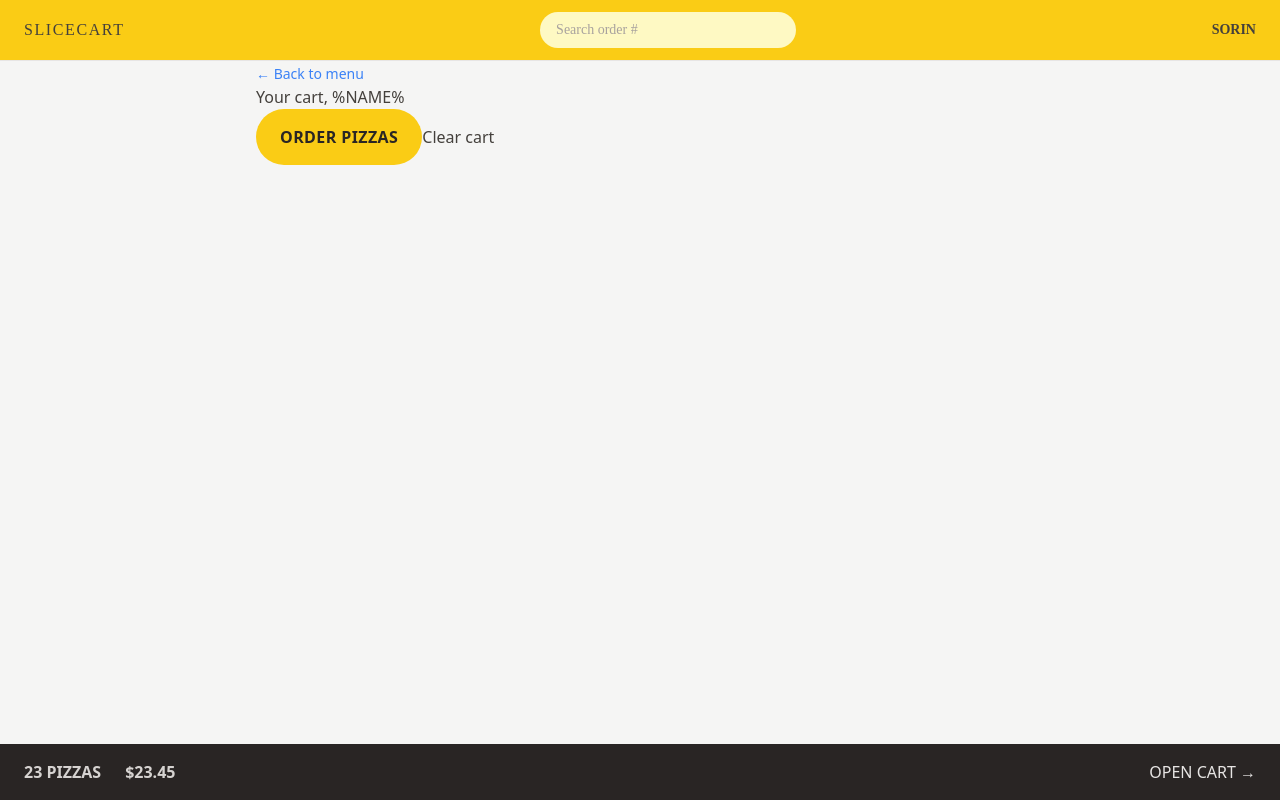
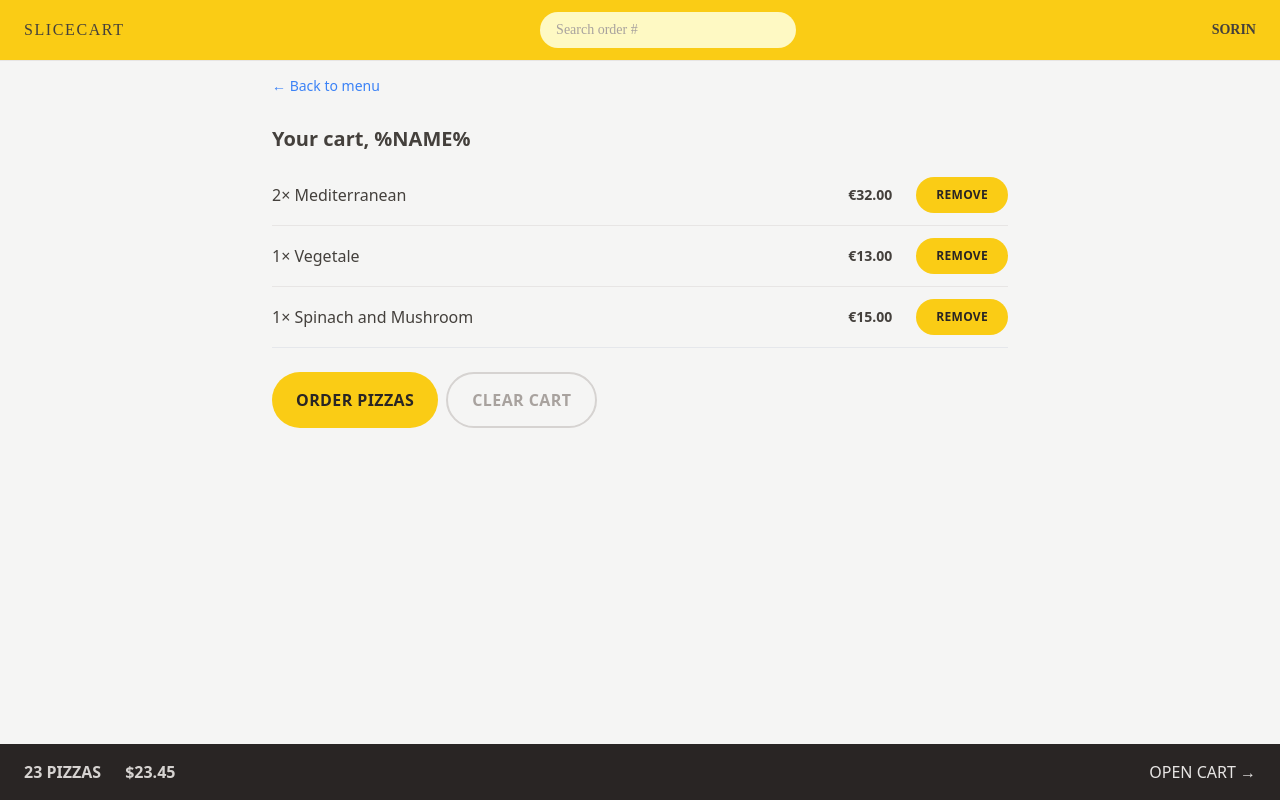
Before and after one commit to Sorelul/SliceCart, a React (Vite) app: page /cart in a window 1280 px wide. Built offline with nearby package versions, Linux system fonts and the light colour scheme; a web font is replaced by a local one.

Commit message:
Refactor Cart and CartItem components for improved layout and styling; integrate CartItem component and enhance Button styles for better user experience

```diff
--- a/src/features/cart/Cart.jsx
+++ b/src/features/cart/Cart.jsx
@@ -1,6 +1,7 @@
 import { Link } from 'react-router-dom';
 import LinkButton from '../../ui/LinkButton';
 import Button from '../../ui/Button';
+import CartItem from './CartItem';
 
 const fakeCart = [
   {
@@ -30,16 +31,22 @@
   const cart = fakeCart;
 
   return (
-    <div>
+    <div className="px-4 py-3">
       <LinkButton to="/menu">&larr; Back to menu</LinkButton>
 
-      <h2>Your cart, %NAME%</h2>
+      <h2 className="mt-7 text-xl font-semibold">Your cart, %NAME%</h2>
 
-      <div>
+      <ul className="mt-3 divide-y divide-stone-200 border-b">
+        {cart.map((item) => (
+          <CartItem item={item} key={item.key} />
+        ))}
+      </ul>
+
+      <div className="mt-6 space-x-2">
         <Button type="primary" to="/order/new">
           Order pizzas
         </Button>
-        <button>Clear cart</button>
+        <Button type="secondary">Clear cart</Button>
       </div>
     </div>
   );
--- a/src/features/cart/CartItem.jsx
+++ b/src/features/cart/CartItem.jsx
@@ -1,15 +1,17 @@
-import { formatCurrency } from "../../utilities/helpers";
+import Button from '../../ui/Button';
+import { formatCurrency } from '../../utilities/helpers';
 
 function CartItem({ item }) {
   const { pizzaId, name, quantity, totalPrice } = item;
 
   return (
-        <li>
-            <p>
+    <li className="py-3 sm:flex sm:items-center sm:justify-between">
+      <p className="mb-1 sm:mb-0">
         {quantity}&times; {name}
       </p>
-            <div>
-                <p>{formatCurrency(totalPrice)}</p>
+      <div className="flex items-center justify-between sm:gap-6">
+        <p className="text-sm font-bold">{formatCurrency(totalPrice)}</p>
+        <Button type="small">Remove</Button>
       </div>
     </li>
   );
--- a/src/ui/Button.jsx
+++ b/src/ui/Button.jsx
@@ -1,13 +1,17 @@
 import { Link } from 'react-router-dom';
 
 function Button({ children, disabled = false, to = null, type = 'primary' }) {
+  const base =
+    'inline-block font-semibold tracking-wide uppercase transition-colors duration-300 bg-yellow-400 rounded-full focus-outline-none text-stone-800 hover:bg-yellow-300 focus:bg-yellow-300 focus:ring focus:ring-yellow-300 focus:ring-offset-2 disabled:cursor-not-allowed';
+
   const styles = {
-    base: 'inline-block font-semibold tracking-wide uppercase transition-colors duration-300 bg-yellow-400 rounded-full focus-outline-none text-stone-800 hover:bg-yellow-300 focus:bg-yellow-300 focus:ring focus:ring-yellow-300 focus:ring-offset-2 disabled:cursor-not-allowed',
-    primary: 'px-4 py-3 sm:px-6 sm:py-4',
-    small: 'px-4 py-2 text-xs sm:px-5 sm:py-2.5 text-xs',
+    primary: base + ' px-4 py-3 sm:px-6 sm:py-4',
+    small: base + 'px-4 py-2 text-xs sm:px-5 sm:py-2.5 text-xs',
+    secondary:
+      'inline-block font-semibold border-2 border-stone-300 tracking-wide uppercase transition-colors duration-300 rounded-full focus-outline-none text-stone-400 hover:bg-stone-300 hover:text-stone-800 focus:bg-stone-300 focus:ring focus:ring-stone-200 focus:ring-offset-2 disabled:cursor-not-allowed px-4 py-2.5 sm:px-6 sm:py-3.5',
   };
 
-  const className = `${styles.base} ${styles[type] || ''}`.trim();
+  const className = `${styles[type] || ''}`.trim();
 
   if (to) {
     return (
```
Lines whose indentation alone changed are shown as unchanged.
